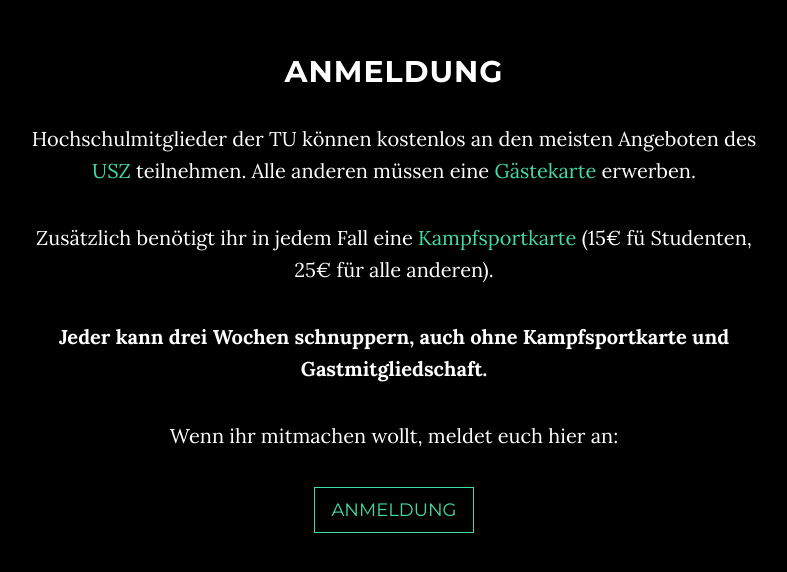
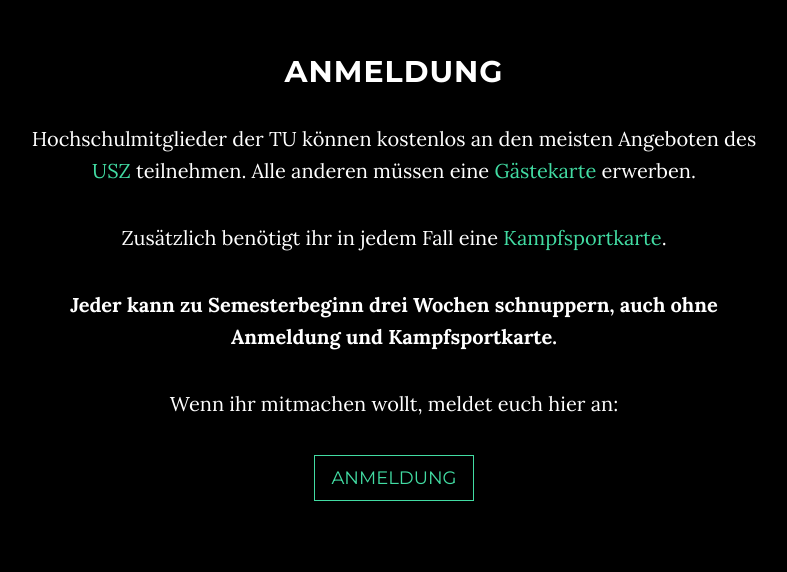
Before and after one commit to einmaliger/aikido-tud, a website: page index.html in a window 1280 px wide. Shown: the part 3912-4484 px from the top of the page, without its empty margins (246-1033 px from the left). Drawn offline with nearby package versions, Linux system fonts and the light colour scheme; files that its build step writes are made by us from their sources.

Commit message:
Schnuppern nur zu Sem.beginn und Kosten rausgenommen

```diff
--- a/index.html
+++ b/index.html
@@ -159,7 +159,7 @@
                 <div class="col-lg-8 col-lg-offset-2">
                   <h2>Training</h2>
                   <p>Das Training umfasst Dehn&uuml;bungen, Fallschule und die eigentlichen Aikido-Bewegungen.
-                  Anf&auml;nger sind jederzeit willkommen.
+                  Anf&auml;nger sind willkommen.
                   Zum Start gen&uuml;gen eine lange Sporthose und ein T-Shirt.
                   Aikido wird barfu&szlig; trainiert.</p>
                   <p>Das Training findet in der <a class="page-scroll" href="#where">Turnhalle der TUD</a> statt.</p>
@@ -197,8 +197,8 @@
                 <h2>Anmeldung</h2>
 
                 <p>Hochschulmitglieder der TU k&ouml;nnen kostenlos an den meisten Angeboten des <a href="http://www.usz.tu-darmstadt.de/unisport/infos_unisport/teilnahmebedingungen_usz/teilnahmebedingungen_usz.de.jsp">USZ</a> teilnehmen. Alle anderen m&uuml;ssen eine <a href="http://online-anmeldung.usz.tu-darmstadt.de/sportarten/aktueller_zeitraum/_Gaestekarte.html">G&auml;stekarte</a> erwerben.</p>
-                <p>Zus&auml;tzlich ben&ouml;tigt ihr in jedem Fall eine <a href="http://online-anmeldung.usz.tu-darmstadt.de/sportarten/aktueller_zeitraum/_Kampfsportkarte.html">Kampfsportkarte</a> (15€ f&uuml; Studenten, 25€ f&uuml;r alle anderen).</p>
-                <p><strong>Jeder kann drei Wochen schnuppern, auch ohne Kampfsportkarte und Gastmitgliedschaft.</strong></p>
+                <p>Zus&auml;tzlich ben&ouml;tigt ihr in jedem Fall eine <a href="http://online-anmeldung.usz.tu-darmstadt.de/sportarten/aktueller_zeitraum/_Kampfsportkarte.html">Kampfsportkarte</a>.</p>
+                <p><strong>Jeder kann zu Semesterbeginn drei Wochen schnuppern, auch ohne Anmeldung und Kampfsportkarte.</strong></p>
 
                 <p>Wenn ihr mitmachen wollt, meldet euch hier an:</p>
 
```
